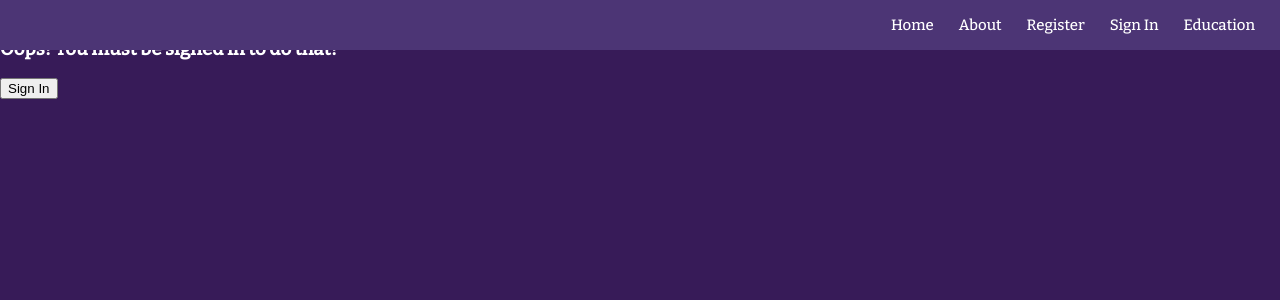
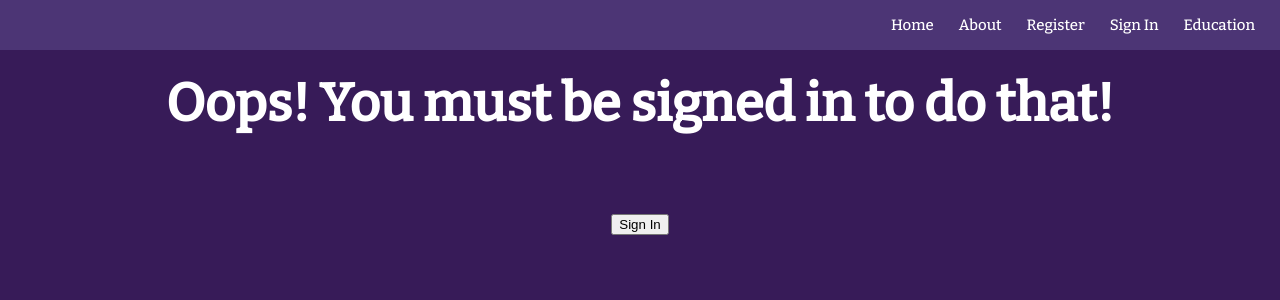
Before and after one commit to OliviaSchwartz/Lupus_Link, a React (Create React App) app: page /tracker in a window 1280 px wide. Shown: the top 300 px of the page. Built offline with nearby package versions, Linux system fonts and the light colour scheme; the HTML template or start-up script is replaced by a standard one.

Commit message:
protected messaged styled

```diff
--- a/src/App.css
+++ b/src/App.css
@@ -332,11 +332,19 @@ a {
   justify-content: center;
 }
 
+.protected{
+font-size: 45px;
+text-align: center;
+}
+
 @media screen and (max-width: 1220px) {
   .header {
     font-size: 93px;
     color: white;
     margin: 10px 0 0 0;
+  }
+  .card-overlay{
+    margin:15px;
   }
   .tracker-container {
     margin: 15px;
```
